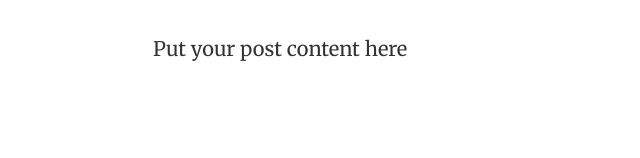
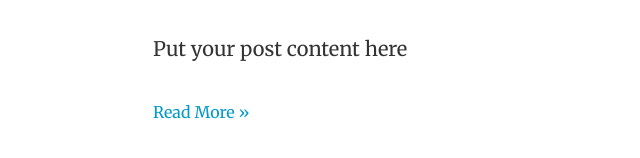
Before and after one commit to jxnblk/Heather, a Jekyll site: the page built from index.html, in a window 1280 px wide. Shown: the part 232-390 px from the top of the page, without its empty margins (103-743 px from the left). Built offline with Jekyll 4.4.1, drawn with Linux system fonts in a browser that asks for light colours; the list of posts is cut into pages by our own code.

Commit message:
read more link and time element

```diff
--- a/_layouts/post.html
+++ b/_layouts/post.html
@@ -4,7 +4,7 @@
 <article class="post">
   <h1 class=""><a href="{{ site.url }}{{ page.url }}" title="{{ page.title }}">{{ page.title }}</a></h1>
   {{ page.content | markdownify }}
-  <p class="small gray">{{ page.date | date_to_long_string }}</p>
+  <p class="small gray"><time datetime="{{ page.date | date: "%Y-%m-%d"}}">{{ page.date | date_to_long_string }}</time></p>
 </article>
 
 {% include _footer.html %}
--- a/index.html
+++ b/index.html
@@ -6,6 +6,7 @@ layout: default
 <article class="post">
   <h1 class=""><a href="{{ site.url }}{{ post.url }}" title="{{ post.title }}">{{ post.title }}</a></h1>
   {{ post.excerpt }}
+  <a href="{{ site.url }}{{ post.url }}" title="{{ post.title }}">Read More &raquo;</a>
 </article>
 {% endfor %}
 
```
